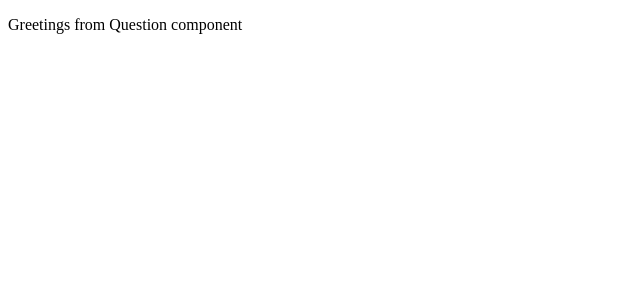
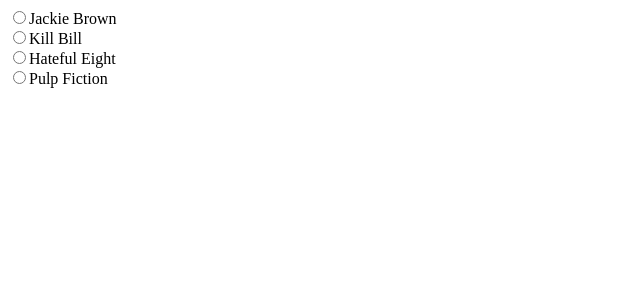
Before and after one commit to simonxcode/film-freeze, a React (Create React App) app: page / in a window 1280 px wide. Shown: the top 300 px of the page, without its empty margins (0-640 px from the left). Built offline with nearby package versions, Linux system fonts and the light colour scheme.

Commit message:
set up controlled component for input

```diff
--- a/src/App.js
+++ b/src/App.js
@@ -1,11 +1,93 @@
 import React, { Component } from 'react';
 
 class Question extends Component {
+  constructor(props){
+    super(props)
+    this.state = {
+      selectedOption: ''
+    };
+  }
+
+  handleOptionChange = changeEvent => {
+    this.setState({
+      selectedOption: changeEvent.target.value
+    });
+  }
+
   render() {
     return (
-      <p>Greetings from Question component</p>
+      <div>
+        <form>
+          <div className='form-check'>
+            <label>
+              <input
+                type='radio'
+                name='answerOption'
+                value='jackieBrown'
+                checked={this.state.selectedOption === 'jackieBrown'}
+                onChange={this.handleOptionChange}
+                className='form-check-input'
+              />
+              Jackie Brown
+            </label>
+          </div>
+
+          <div className='form-check'>
+            <label>
+              <input
+                type='radio'
+                name='answerOption'
+                value='killBill'
+                checked={this.state.selectedOption === 'killBill'}
+                onChange={this.handleOptionChange}
+                className='form-check-input'
+              />
+              Kill Bill
+            </label>
+          </div>
+
+          <div className='form-check'>
+            <label>
+              <input
+                type='radio'
+                name='answerOption'
+                value='hatefulEight'
+                checked={this.state.selectedOption === 'hatefulEight'}
+                onChange={this.handleOptionChange}
+                className='form-check-input'
+              />
+              Hateful Eight
+            </label>
+          </div>
+
+          <div className='form-check'>
+            <label>
+              <input
+                type='radio'
+                name='answerOption'
+                value='pulpFiction'
+                checked={this.state.selectedOption === 'pulpFiction'}
+                onChange={this.handleOptionChange}
+                className='form-check-input'
+              />
+              Pulp Fiction
+            </label>
+          </div>
+        </form>
+      </div>
     );
   }
 }
 
+// class Answer extends Component {
+//   render() {
+//     return (
+//       <div>
+//         <p>This is from the Answer Component</p>
+//       </div>
+//     )
+//   }
+// }
+
+
 export default Question;
```
